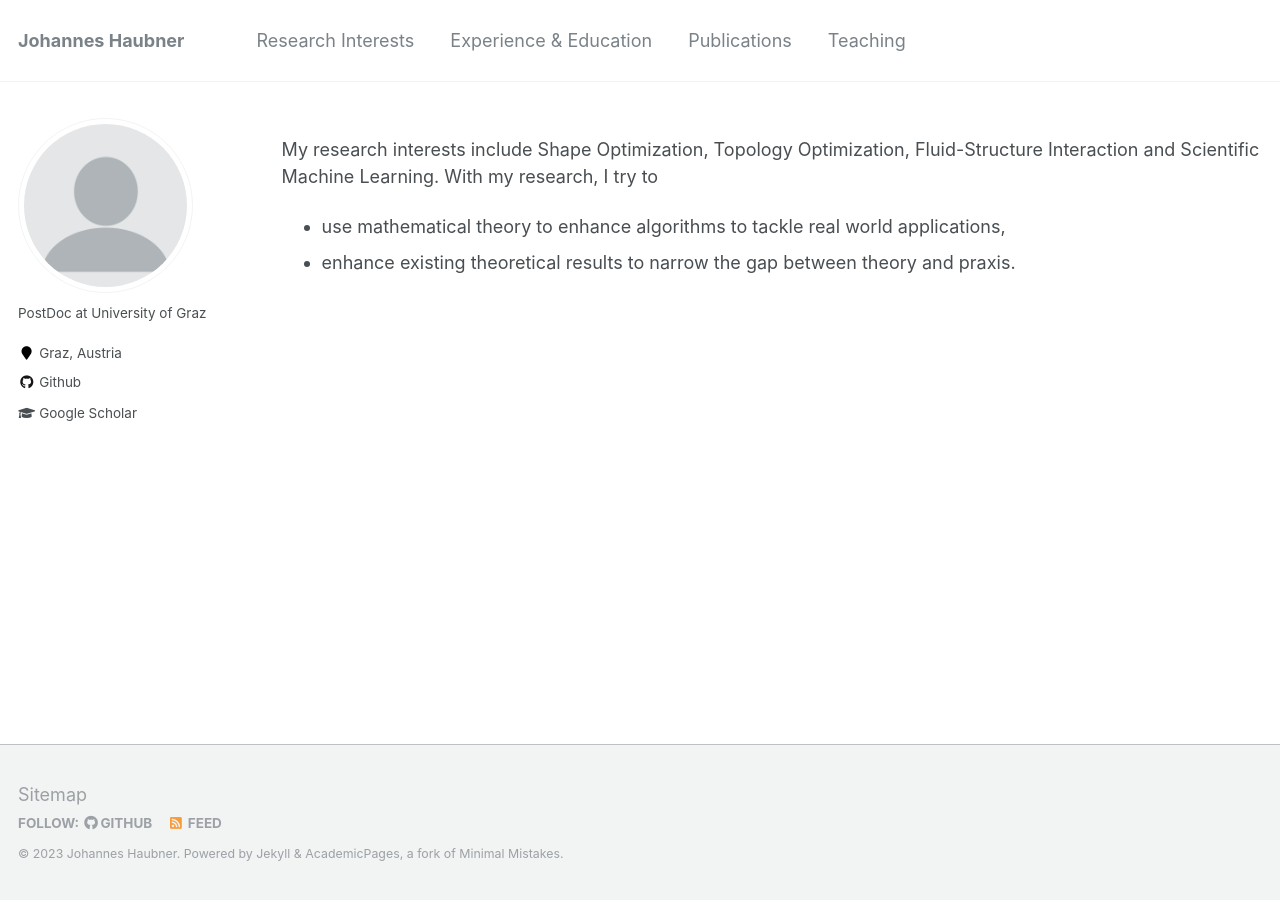
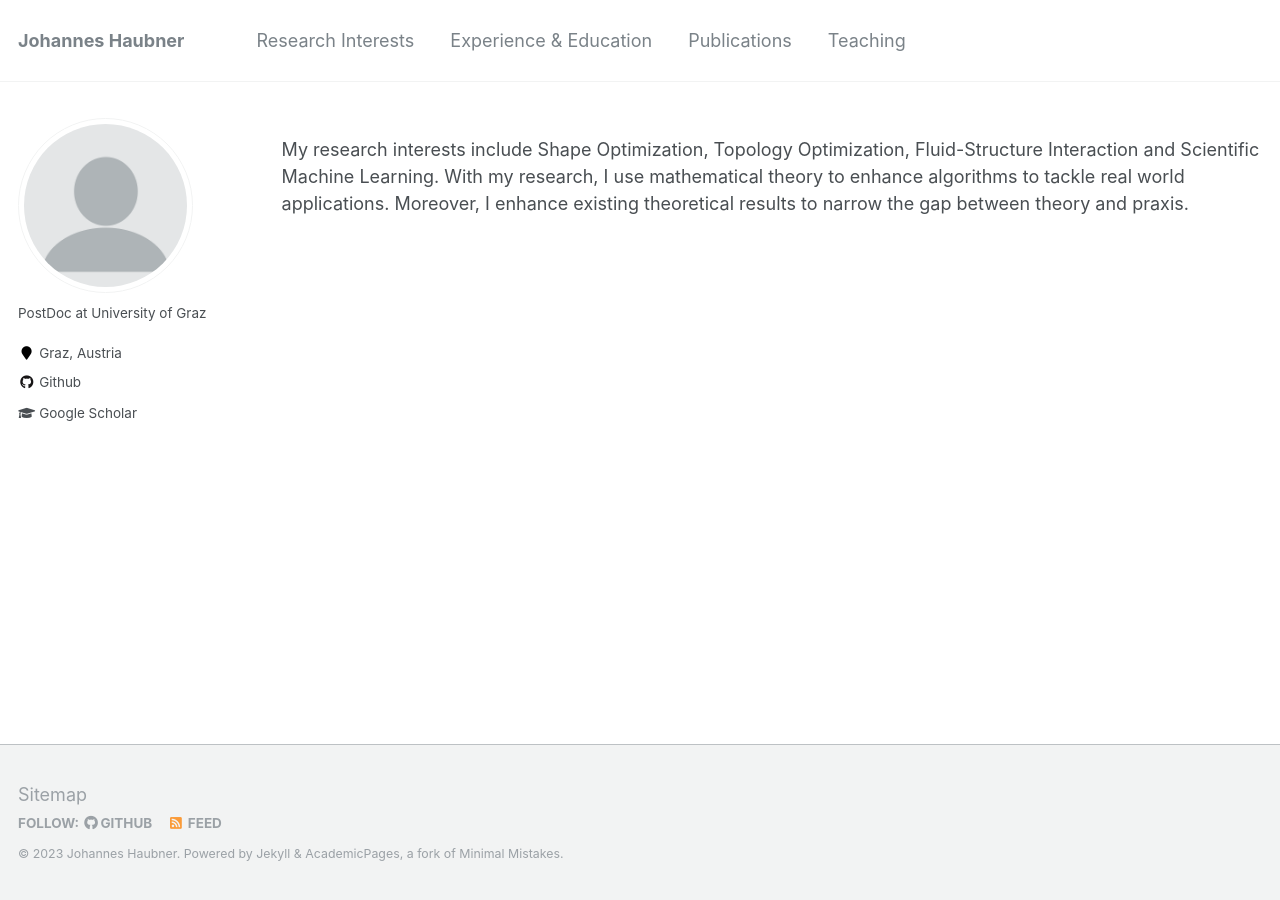
Before and after one commit to JohannesHaubner/johanneshaubner.github.io, a Jekyll site: the page built from _pages/interests.md, in a window 1280 px wide. Built offline with Jekyll 4.4.1, drawn with Linux system fonts in a browser that asks for light colours.

Commit message:
update interests

```diff
--- a/_pages/interests.md
+++ b/_pages/interests.md
@@ -5,6 +5,4 @@ permalink: /interests/
 author_profile: true
 ---
 
-My research interests include Shape Optimization, Topology Optimization, Fluid-Structure Interaction and Scientific Machine Learning. With my research, I try to
-* use mathematical theory to enhance algorithms to tackle real world applications,
-* enhance existing theoretical results to narrow the gap between theory and praxis.
+My research interests include Shape Optimization, Topology Optimization, Fluid-Structure Interaction and Scientific Machine Learning. With my research, I use mathematical theory to enhance algorithms to tackle real world applications. Moreover, I enhance existing theoretical results to narrow the gap between theory and praxis.
```
